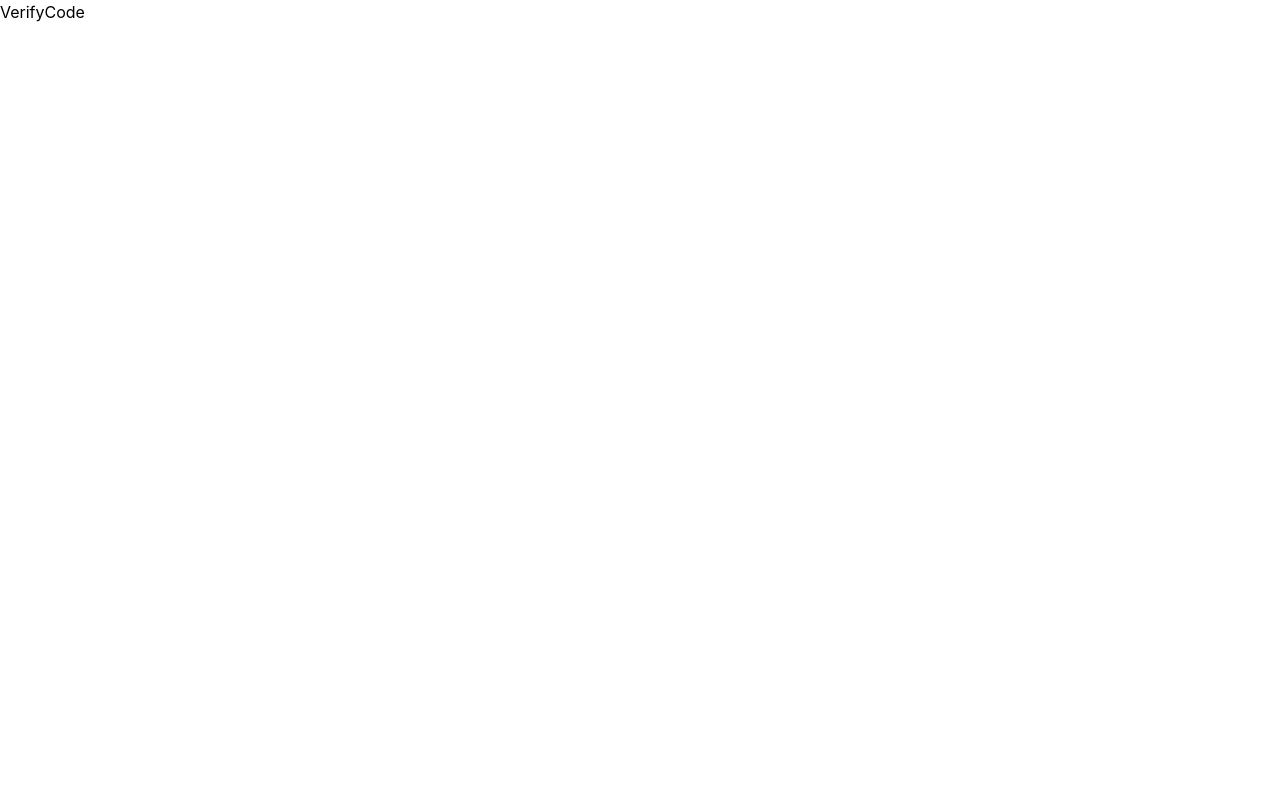
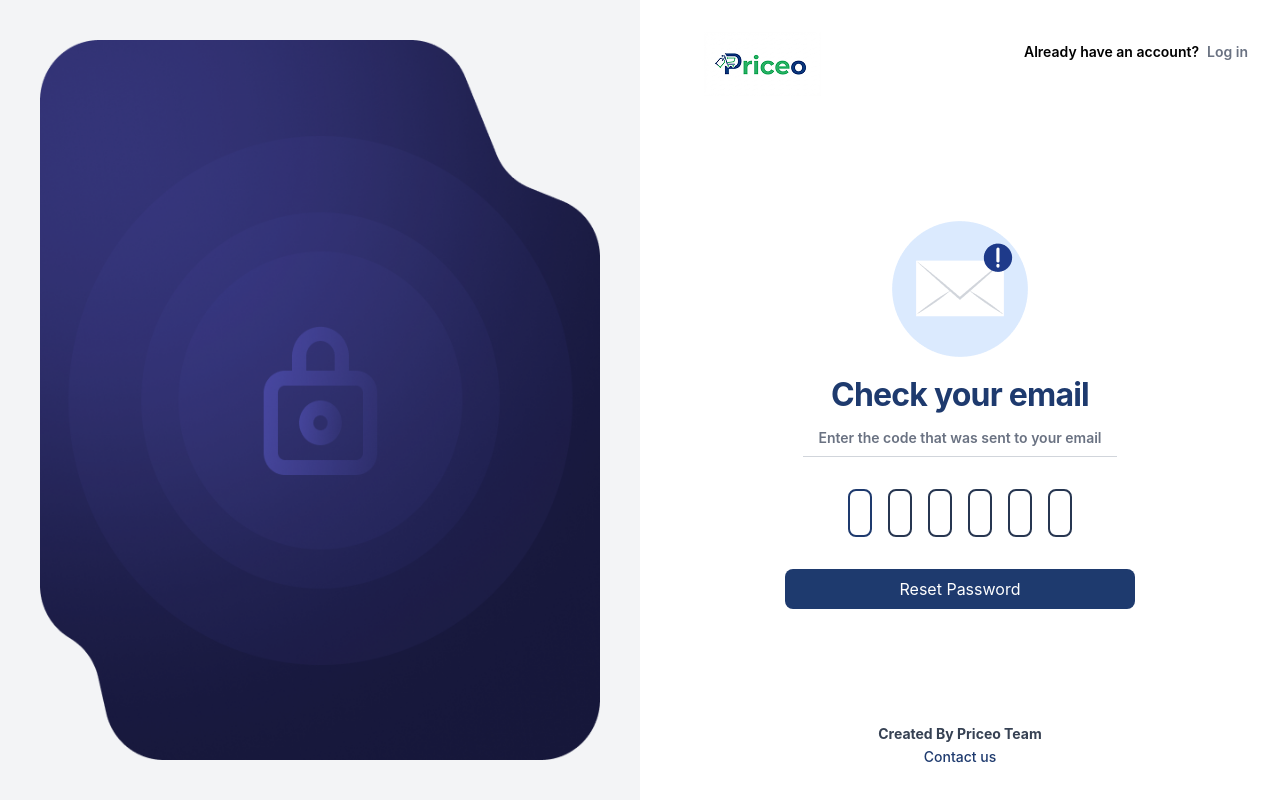
Before and after one commit to Abdelrahman-Dev9/react-shoply-app, a React (Vite) app: page /verifyCode in a window 1280 px wide. Built offline with nearby package versions, Linux system fonts and the light colour scheme.

Commit message:
feat(auth):create verify code page

```diff
--- a/package.json
+++ b/package.json
@@ -16,6 +16,7 @@
     "react-dom": "^19.2.4",
     "react-hook-form": "^7.72.0",
     "react-icons": "^5.6.0",
+    "react-otp-input": "^3.1.1",
     "react-redux": "^9.2.0",
     "react-router-dom": "^7.13.2",
     "zod": "^4.3.6"
--- a/src/App.tsx
+++ b/src/App.tsx
@@ -1,16 +1,17 @@
 import { Route, Routes } from "react-router-dom";
-import Home from "./pages/Home";
+import ForgetPassword from "./pages/auth/ForgetPassword";
 import Login from "./pages/auth/Login";
-import ForgetPassword from "./pages/auth/ForgetPassword";
+import NewPassword from "./pages/auth/NewPassword";
 import VerifyCode from "./pages/auth/VerifyCode";
 
 const App = () => {
   return (
     <Routes>
-      <Route path="/" element={<Home />} />
+      <Route path="/" element={<Login />} />
       <Route path="/login" element={<Login />} />
       <Route path="/forgetPassword" element={<ForgetPassword />} />
       <Route path="/verifyCode" element={<VerifyCode />} />
+      <Route path="/newPassword" element={<NewPassword />} />
     </Routes>
   );
 };
--- /dev/null
+++ b/src/pages/auth/NewPassword.tsx
@@ -0,0 +1,5 @@
+const NewPassword = () => {
+  return <div>NewPassword</div>;
+};
+
+export default NewPassword;
--- a/src/pages/auth/VerifyCode.tsx
+++ b/src/pages/auth/VerifyCode.tsx
@@ -1,5 +1,153 @@
+import { useState } from "react";
+import { useNavigate } from "react-router-dom";
+import { useForm } from "react-hook-form";
+import { zodResolver } from "@hookform/resolvers/zod";
+import * as z from "zod";
+import OTPInput from "react-otp-input";
+import forgetPassword from "../../assets/forget-password-image.png";
+import logo from "../../assets/logo.png";
+import verifyCodeIcon from "../../assets/verify-code-icon.png";
+
+// Zod schema for OTP verification
+const verifyCodeSchema = z.object({
+  otp: z
+    .string()
+    .length(6, "OTP must be 6 digits")
+    .regex(/^\d+$/, "OTP must be numeric"),
+});
+
+type VerifyCodeFormValues = z.infer<typeof verifyCodeSchema>;
+
 const VerifyCode = () => {
-  return <div>VerifyCode</div>;
+  const navigate = useNavigate();
+  const [otp, setOtp] = useState("");
+
+  const {
+    handleSubmit,
+    formState: { errors },
+    setValue,
+  } = useForm<VerifyCodeFormValues>({
+    resolver: zodResolver(verifyCodeSchema),
+    defaultValues: { otp: "" },
+  });
+
+  const onSubmit = (data: VerifyCodeFormValues) => {
+    console.log("OTP entered:", data.otp);
+    // TODO: Call your verify OTP API here
+
+    // Navigate only after successful verification
+    navigate("/newPassword");
+  };
+
+  // Sync OTPInput with React Hook Form
+  const handleOtpChange = (value: string) => {
+    setOtp(value);
+    setValue("otp", value);
+  };
+
+  return (
+    <div className="h-screen flex flex-col lg:flex-row font-sans bg-gray-100">
+      {/* Left Panel */}
+      <img
+        src={forgetPassword}
+        alt="forget-password-image"
+        className="hidden lg:block w-[50%] p-10"
+      />
+
+      {/* Right Panel */}
+      <div className="flex-1 flex flex-col min-h-screen bg-white">
+        {/* Nav */}
+        <div className="flex items-center justify-between px-8">
+          <div className="px-8 pt-8 pb-2">
+            <div className="flex items-center gap-1.5">
+              <img src={logo} alt="logo" />
+            </div>
+          </div>
+
+          <p className="text-sm">
+            <span className="text-[14px] font-semibold">
+              Already have an account?
+            </span>
+            <a
+              onClick={() => navigate("/login")}
+              className="text-gray-500 font-semibold hover:underline underline-offset-2 ml-2 cursor-pointer"
+            >
+              Log in
+            </a>
+          </p>
+        </div>
+
+        {/* Form Area */}
+        <div className="flex-1 flex items-center justify-center px-6 py-10">
+          <div className="w-full max-w-md">
+            {/* Icon badge */}
+            <div className="flex justify-center items-center mb-4">
+              <img src={verifyCodeIcon} alt="verify-code-icon" />
+            </div>
+
+            {/* Heading */}
+            <div className="text-center mb-8">
+              <h1 className="text-[32px] font-bold text-[#1e3a6e] mb-3 tracking-tight leading-tight">
+                Check your email
+              </h1>
+              <p className="text-gray-500 text-[14px] font-semibold mb-2">
+                Enter the code that was sent to your email
+              </p>
+              <hr className="w-[70%] mx-auto border-[#D1D5DB]" />
+            </div>
+
+            {/* OTP Input */}
+            <form
+              onSubmit={handleSubmit(onSubmit)}
+              className="flex flex-col items-center gap-4"
+            >
+              <OTPInput
+                value={otp}
+                onChange={handleOtpChange}
+                numInputs={6}
+                renderSeparator={<span className="mx-2" />}
+                shouldAutoFocus
+                renderInput={(props) => (
+                  <input
+                    {...props}
+                    maxLength={1}
+                    className={`w-24 h-12 border-2 rounded-lg text-center text-2xl focus:outline-none ${
+                      errors.otp
+                        ? "border-red-500"
+                        : "border-[#273651] focus:border-[#1e3a6e]"
+                    }`}
+                  />
+                )}
+              />
+              {errors.otp && (
+                <p className="text-red-500 text-sm">{errors.otp.message}</p>
+              )}
+
+              <button
+                type="submit"
+                className="mt-4 bg-[#1e3a6e] text-white px-6 py-2 rounded-lg transition w-[78%] cursor-pointer"
+              >
+                Reset Password
+              </button>
+            </form>
+          </div>
+        </div>
+
+        {/* Footer */}
+        <div className="text-center pb-8 px-4">
+          <p className="text-sm font-bold text-gray-700">
+            Created By Priceo Team
+          </p>
+          <a
+            href="#"
+            className="text-sm text-[#1e3a6e] hover:underline underline-offset-2 font-medium"
+          >
+            Contact us
+          </a>
+        </div>
+      </div>
+    </div>
+  );
 };
 
 export default VerifyCode;
```
Also changed, not shown: src/assets/verify-code-icon.png (added), 1 other file (tests, documents, lock files or other folders).
